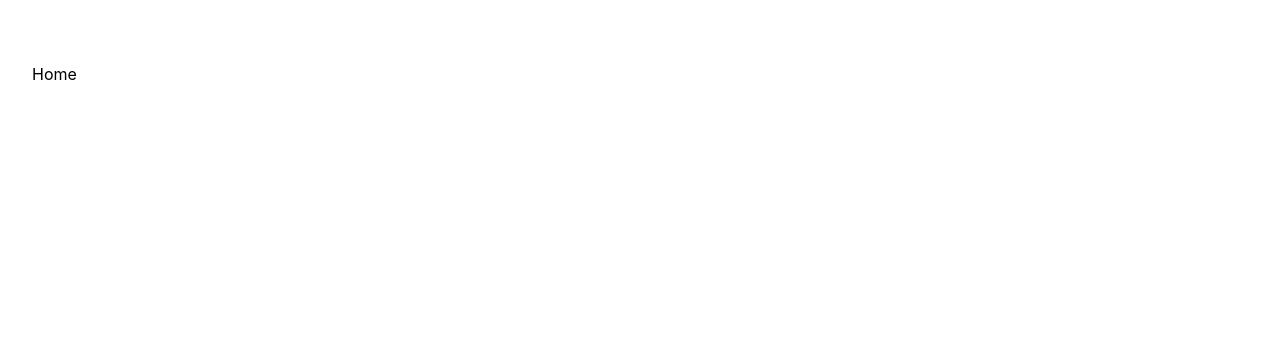
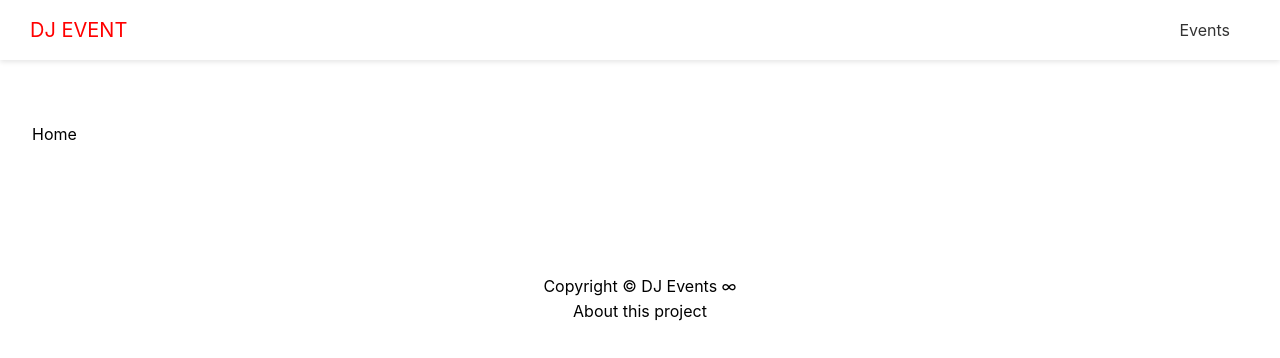
Before and after one commit to Naveen-S/dj-event-frontend, a Next.js app: page / in a window 1280 px wide. Shown: the top 358 px of the page. Built offline with nearby package versions, Linux system fonts and the light colour scheme.

Commit message:
Header, Footer changes.

```diff
--- /dev/null
+++ b/components/Footer.js
@@ -0,0 +1,12 @@
+import Link from 'next/link';
+import styles from '../styles/Footer.module.css';
+export default function Footer() {
+  return (
+    <footer className={styles.footer}>
+      <p>Copyright &copy; DJ Events &infin;</p>
+      <p>
+        <Link href='/about'>About this project</Link>
+      </p>
+    </footer>
+  );
+}
--- /dev/null
+++ b/components/Header.js
@@ -0,0 +1,22 @@
+import Link from 'next/link';
+import styles from '../styles/Header.module.css';
+export default function Header() {
+  return (
+    <header className={styles.header}>
+      <div className={styles.logo}>
+        <Link href='/'>
+          <a> DJ Event</a>
+        </Link>
+      </div>
+      <nav>
+        <ul>
+          <li>
+            <Link href='/events'>
+              <a>Events</a>
+            </Link>
+          </li>
+        </ul>
+      </nav>
+    </header>
+  );
+}
--- a/components/Layout.js
+++ b/components/Layout.js
@@ -1,5 +1,7 @@
 import Head from 'next/head';
 import styles from '../styles/Layout.module.css';
+import Header from './Header';
+import Footer from './Footer';
 
 export default function Layout(props) {
   const { title, keywords, description, children } = props;
@@ -10,7 +12,9 @@
         <meta name='description' content={description} />
         <meta name='keywords' content={keywords} />
       </Head>
+      <Header></Header>
       <div className={styles.container}>{children}</div>
+      <Footer></Footer>
     </div>
   );
 }
--- /dev/null
+++ b/styles/Footer.module.css
@@ -0,0 +1,8 @@
+.footer {
+  margin: 100px 0 40px;
+  text-align: center;
+}
+
+.footer p {
+  margin: 5px 0;
+}
--- /dev/null
+++ b/styles/Header.module.css
@@ -0,0 +1,56 @@
+.header {
+  display: flex;
+  justify-content: space-between;
+  align-items: center;
+  background: #fff;
+  color: #333;
+  height: 60px;
+  padding: 0 30px;
+  box-shadow: 0 2px 5px rgba(0, 0, 0, 0.1);
+}
+
+.header a {
+  color: #333;
+  margin-right: 20px;
+}
+
+.header a:hover {
+  color: #000;
+}
+.header ul {
+  display: flex;
+  align-items: center;
+  justify-content: center;
+  list-style: none;
+}
+
+.logo {
+  color: red;
+  font-size: 20px;
+  text-transform: uppercase;
+}
+
+.logo a {
+  color: red;
+}
+
+@media (max-width: 768px) {
+  .header {
+    flex-direction: column;
+    height: auto;
+  }
+
+  .header ul {
+    margin: 20px 0;
+    flex-direction: column;
+    text-align: center;
+  }
+
+  .header a {
+    margin-right: 0;
+  }
+
+  .logo {
+    margin: 20px 0;
+  }
+}
```
Also changed, not shown: 1 other file (tests, documents, lock files or other folders).
